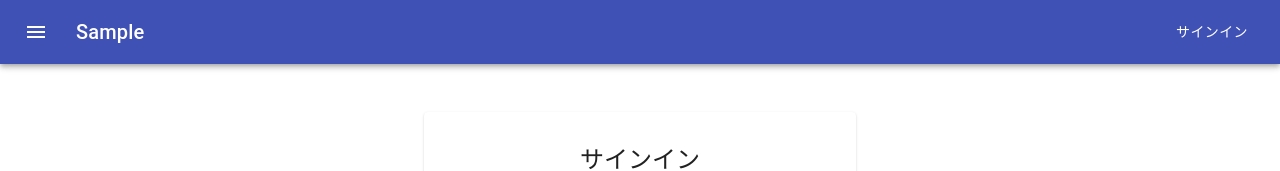
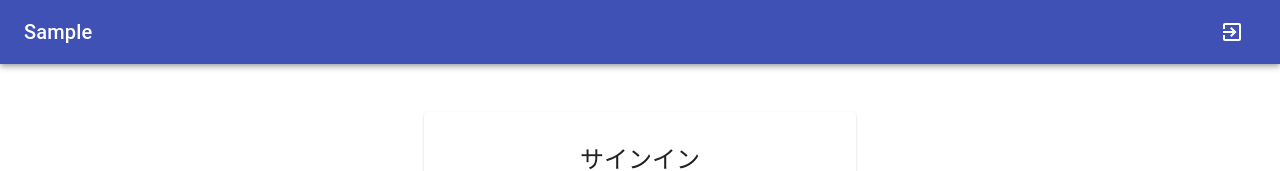
Before and after one commit to shunichfukui/matching-frontend, a React (Create React App) app: page /signin in a window 1280 px wide. Shown: the top 171 px of the page. Built offline with nearby package versions, Linux system fonts and the light colour scheme.

Commit message:
fix: header

```diff
--- a/src/components/layouts/CommonLayout.tsx
+++ b/src/components/layouts/CommonLayout.tsx
@@ -7,7 +7,7 @@ import Header from 'components/layouts/Header';
 
 const useStyles = makeStyles(() => ({
   container: {
-    paddingTop: '3rem',
+    marginTop: '3rem',
   },
 }));
 
@@ -27,7 +27,7 @@ const CommonLayout = ({ children }: CommonLayoutProps) => {
       <main>
         <Container maxWidth="lg" className={classes.container}>
           <Grid container justify="center">
-            <Grid item>{children}</Grid>
+            {children}
           </Grid>
         </Container>
       </main>
--- a/src/components/layouts/Header.tsx
+++ b/src/components/layouts/Header.tsx
@@ -1,24 +1,20 @@
 import React, { useContext } from 'react';
-import { useHistory, Link } from 'react-router-dom';
-import Cookies from 'js-cookie';
+import { Link } from 'react-router-dom';
 
 import { makeStyles, Theme } from '@material-ui/core/styles';
 
 import AppBar from '@material-ui/core/AppBar';
 import Toolbar from '@material-ui/core/Toolbar';
 import Typography from '@material-ui/core/Typography';
-import Button from '@material-ui/core/Button';
 import IconButton from '@material-ui/core/IconButton';
-import MenuIcon from '@material-ui/icons/Menu';
-
-import { signOut } from 'lib/api/auth';
+import ExitToAppIcon from '@material-ui/icons/ExitToApp';
+import PersonIcon from '@material-ui/icons/Person';
+import SearchIcon from '@material-ui/icons/Search';
+import ChatBubbleIcon from '@material-ui/icons/ChatBubble';
 
 import { AuthContext } from 'App';
 
 const useStyles = makeStyles((theme: Theme) => ({
-  iconButton: {
-    marginRight: theme.spacing(2),
-  },
   title: {
     flexGrow: 1,
     textDecoration: 'none',
@@ -26,51 +22,62 @@ const useStyles = makeStyles((theme: Theme) => ({
   },
   linkBtn: {
     textTransform: 'none',
+    marginLeft: theme.spacing(1),
   },
 }));
 
 const Header: React.FC = () => {
-  const { loading, isSignedIn, setIsSignedIn } = useContext(AuthContext);
+  const { loading, isSignedIn } = useContext(AuthContext);
   const classes = useStyles();
-  const histroy = useHistory();
 
-  const handleSignOut = async (e: React.MouseEvent<HTMLButtonElement>) => {
-    try {
-      const res = await signOut();
-
-      if (res.data.success === true) {
-        // サインアウト時には各Cookieを削除
-        Cookies.remove('_access_token');
-        Cookies.remove('_client');
-        Cookies.remove('_uid');
-
-        setIsSignedIn(false);
-        histroy.push('/signin');
-
-        console.log('Succeeded in sign out');
-      } else {
-        console.log('Failed in sign out');
-      }
-    } catch (err) {
-      console.log(err);
-    }
-  };
-
+  // 認証済みかどうかで表示ボタンを変更
   const AuthButtons = () => {
-    // 認証完了後はサインアウト用のボタンを表示
-    // 未認証時は認証用のボタンを表示
     if (!loading) {
       if (isSignedIn) {
         return (
-          <Button color="inherit" className={classes.linkBtn} onClick={handleSignOut}>
-            サインアウト
-          </Button>
+          <>
+            <IconButton
+              component={Link}
+              to="/users"
+              edge="start"
+              className={classes.linkBtn}
+              color="inherit"
+            >
+              <SearchIcon />
+            </IconButton>
+            <IconButton
+              component={Link}
+              to="/chat_rooms"
+              edge="start"
+              className={classes.linkBtn}
+              color="inherit"
+            >
+              <ChatBubbleIcon />
+            </IconButton>
+            <IconButton
+              component={Link}
+              to="/home"
+              edge="start"
+              className={classes.linkBtn}
+              color="inherit"
+            >
+              <PersonIcon />
+            </IconButton>
+          </>
         );
       } else {
         return (
-          <Button component={Link} to="/signin" color="inherit" className={classes.linkBtn}>
-            サインイン
-          </Button>
+          <>
+            <IconButton
+              component={Link}
+              to="/signin"
+              edge="start"
+              className={classes.linkBtn}
+              color="inherit"
+            >
+              <ExitToAppIcon />
+            </IconButton>
+          </>
         );
       }
     } else {
@@ -82,10 +89,7 @@ const Header: React.FC = () => {
     <>
       <AppBar position="static">
         <Toolbar>
-          <IconButton edge="start" className={classes.iconButton} color="inherit">
-            <MenuIcon />
-          </IconButton>
-          <Typography component={Link} to="/" variant="h6" className={classes.title}>
+          <Typography component={Link} to="/users" variant="h6" className={classes.title}>
             Sample
           </Typography>
           <AuthButtons />
```
